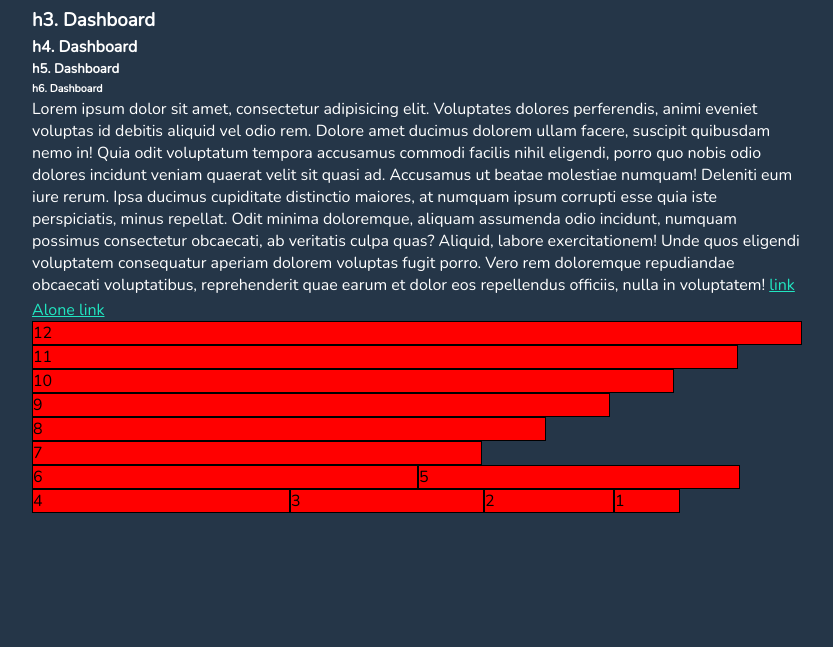
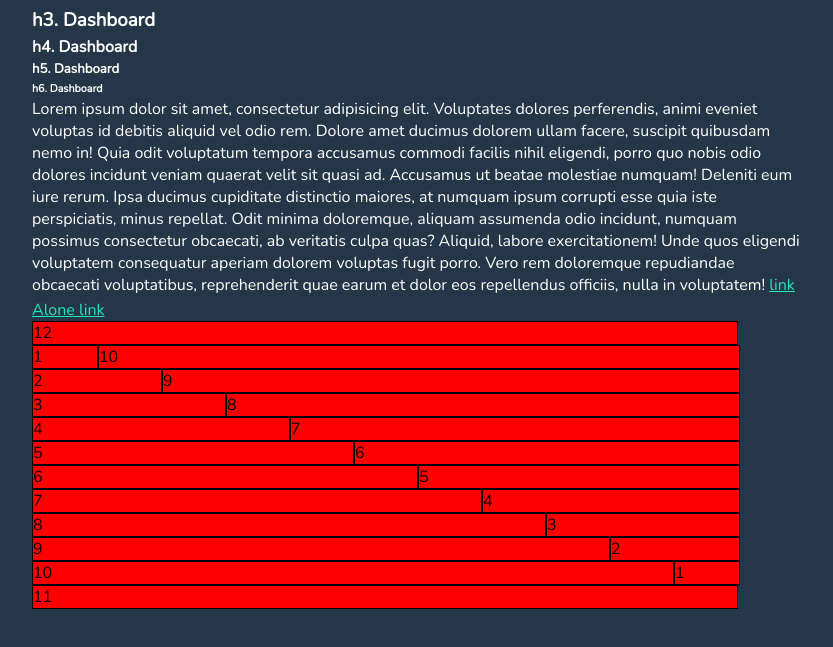
Before and after one commit to Godm0de/skinny-css, a plain HTML site: page index.html in a window 1280 px wide. Shown: the part 81-728 px from the top of the page, without its empty margins (224-1057 px from the left). Drawn offline with nearby package versions, Linux system fonts and the light colour scheme.

Commit message:
Grid flexbox system fixed

```diff
--- a/index.html
+++ b/index.html
@@ -22,18 +22,38 @@
         <a href="#">Alone link</a>
 
         <div class="row">
-            <div class="col-xl-12" style="background-color: red; color:black;border: solid 1px">12</div>
+            <div class="col-xl-11" style="background-color: red; color:black;border: solid 1px">12</div>
+            <div class="col-xl-1" style="background-color: red; color:black;border: solid 1px">1</div>
+
+            <div class="col-xl-10" style="background-color: red; color:black;border: solid 1px">10</div>
+            <div class="col-xl-2" style="background-color: red; color:black;border: solid 1px">2</div>
+
+            <div class="col-xl-9" style="background-color: red; color:black;border: solid 1px">9</div>
+            <div class="col-xl-3" style="background-color: red; color:black;border: solid 1px">3</div>
+
+            <div class="col-xl-8" style="background-color: red; color:black;border: solid 1px">8</div>
+            <div class="col-xl-4" style="background-color: red; color:black;border: solid 1px">4</div>
+
+            <div class="col-xl-7" style="background-color: red; color:black;border: solid 1px">7</div>
+            <div class="col-xl-5" style="background-color: red; color:black;border: solid 1px">5</div>
+
+            <div class="col-xl-6" style="background-color: red; color:black;border: solid 1px">6</div>
+            <div class="col-xl-6" style="background-color: red; color:black;border: solid 1px">6</div>
+
+            <div class="col-xl-5" style="background-color: red; color:black;border: solid 1px">5</div>
+            <div class="col-xl-7" style="background-color: red; color:black;border: solid 1px">7</div>
+
+            <div class="col-xl-4" style="background-color: red; color:black;border: solid 1px">4</div>
+            <div class="col-xl-8" style="background-color: red; color:black;border: solid 1px">8</div>
+
+            <div class="col-xl-3" style="background-color: red; color:black;border: solid 1px">3</div>
+            <div class="col-xl-9" style="background-color: red; color:black;border: solid 1px">9</div>
+
+            <div class="col-xl-2" style="background-color: red; color:black;border: solid 1px">2</div>
+            <div class="col-xl-10" style="background-color: red; color:black;border: solid 1px">10</div>
+
+            <div class="col-xl-1" style="background-color: red; color:black;border: solid 1px">1</div>
             <div class="col-xl-11" style="background-color: red; color:black;border: solid 1px">11</div>
-            <div class="col-xl-10" style="background-color: red; color:black;border: solid 1px">10</div>
-            <div class="col-xl-9" style="background-color: red; color:black;border: solid 1px">9</div>
-            <div class="col-xl-8" style="background-color: red; color:black;border: solid 1px">8</div>
-            <div class="col-xl-7" style="background-color: red; color:black;border: solid 1px">7</div>
-            <div class="col-xl-6" style="background-color: red; color:black;border: solid 1px">6</div>
-            <div class="col-xl-5" style="background-color: red; color:black;border: solid 1px">5</div>
-            <div class="col-xl-4" style="background-color: red; color:black;border: solid 1px">4</div>
-            <div class="col-xl-3" style="background-color: red; color:black;border: solid 1px">3</div>
-            <div class="col-xl-2" style="background-color: red; color:black;border: solid 1px">2</div>
-            <div class="col-xl-1" style="background-color: red; color:black;border: solid 1px">1</div>
         </div>
 
     </div>
--- a/sass/components/_grid.scss
+++ b/sass/components/_grid.scss
@@ -2,7 +2,7 @@
 @import '../mixins/base';
 
 .container{
-    max-width: map-get($breackpoints, "md") * 1px;
+    max-width: map-get($breakpoints, "md") * 1px;
     margin: 0 auto;
 }
 
--- a/sass/mixins/_grid.scss
+++ b/sass/mixins/_grid.scss
@@ -1,4 +1,4 @@
-@mixin create-media($breakpoint){
+@mixin create-mq($breakpoint){
     @if($breakpoint == 0){
         @content;
     }@else{
@@ -10,16 +10,16 @@
 }
 
 @mixin create-col-classes($modifier, $grid-cols, $breakpoint) {
-    @include create-media($breakpoint) {
+  @include create-mq($breakpoint) {
     &.col-#{$modifier}-offset-0 {
       margin-left: 0;
     }
     @for $i from 1 through $grid-cols {
       &.col-#{$modifier}-#{$i} {
-          flex:0 0 (100 / $grid-cols * $i) * 1%;
+        flex-basis: ((100 * $i)/ $grid-cols ) * 1%;
       }
       &.col-#{$modifier}-offset-#{$i} {
-          margin-left: (100 / $grid-cols * $i) * 1%;
+        margin-left: ((100 * $i)/ $grid-cols ) * 1%;
       }
     }
   }
```
Also changed, not shown: css/styles.css, 1 other file. Lines whose indentation alone changed are shown as unchanged.
